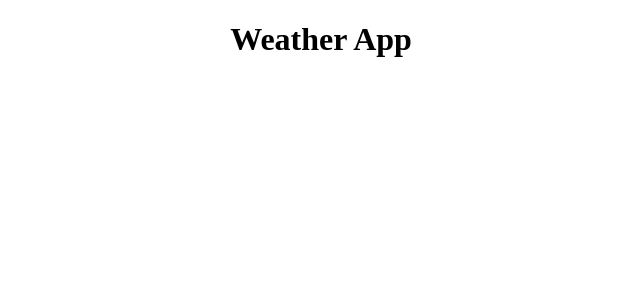
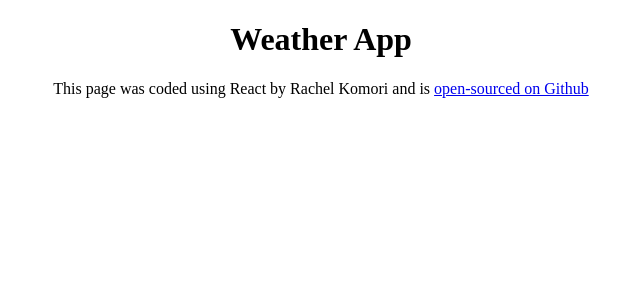
Before and after one commit to raachelkk/react-weather-app, a React (Create React App) app: page / in a window 1280 px wide. Shown: the top 300 px of the page, without its empty margins (319-959 px from the left). Built offline with nearby package versions, Linux system fonts and the light colour scheme.

Commit message:
Added link to Github and credit

```diff
--- a/src/App.js
+++ b/src/App.js
@@ -4,6 +4,16 @@ export default function App() {
   return (
     <div className="App">
       <h1>Weather App</h1>
+      <footer>
+        This page was coded using React by Rachel Komori and is{" "}
+        <a
+          href="https://github.com/raachelkk/react-weather-app"
+          target="_blank"
+          rel="noreferrer"
+        >
+          open-sourced on Github
+        </a>
+      </footer>
     </div>
   );
 }
```
